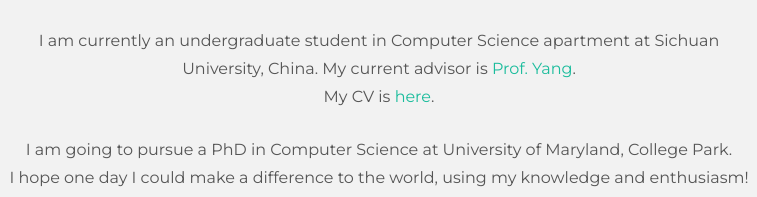
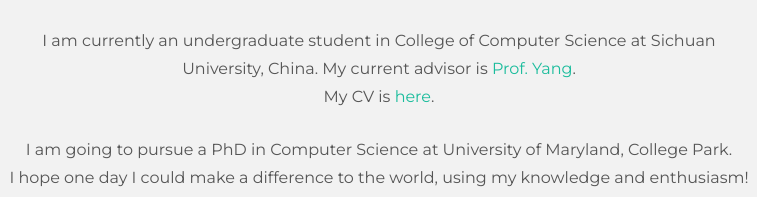
Before and after one commit to ycsun2017/home, a plain HTML site: page about.html in a window 1280 px wide. Shown: the part 488-685 px from the top of the page, 261-1018 px from the left. Drawn offline with nearby package versions, Linux system fonts and the light colour scheme; a script that the page names is missing.

Commit message:
little modify

```diff
--- a/about.html
+++ b/about.html
@@ -67,7 +67,7 @@
 					<img src="assets/img/user.png" alt="Stanley">
 					<h1>About Yanchao Sun!</h1>
 					<p>
-						I am currently an undergraduate student in Computer Science apartment at Sichuan University, China.
+						I am currently an undergraduate student in College of Computer Science at Sichuan University, China.
  My current advisor is <a href="https://scholar.google.com/citations?user=z4KbvOoAAAAJ&hl=zh-CN">Prof. Yang</a>.<br>
 						My CV is <a href="C.V._of_Yanchao_Sun.pdf">here</a>.
 					</p>
```
